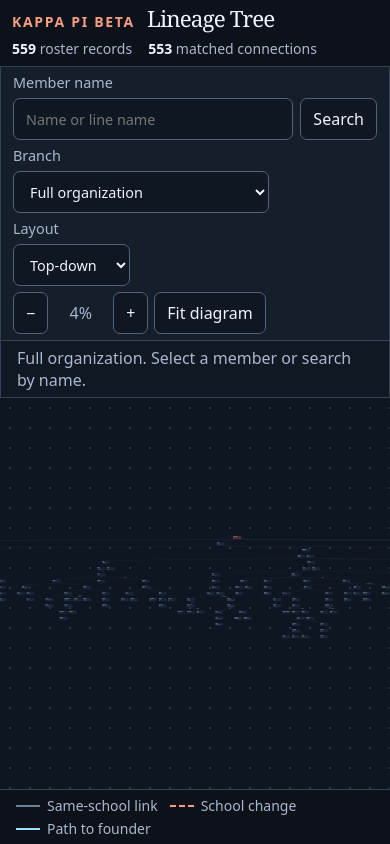
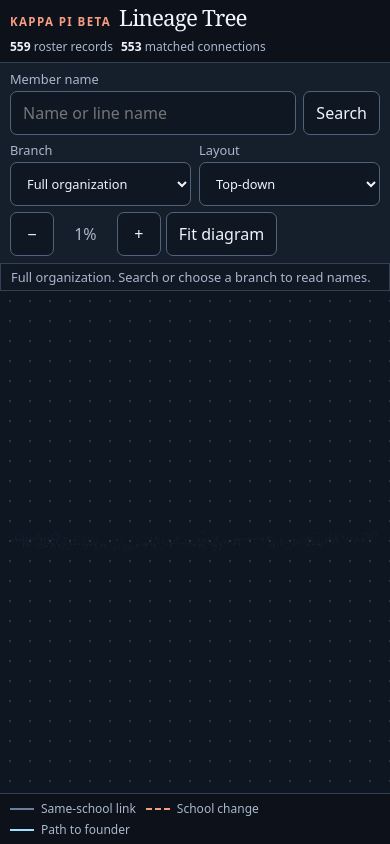
Before and after one commit to Techychris/kpib-lineage, a plain HTML site: page index.html in a window 390 px wide. Drawn offline with Linux system fonts and the light colour scheme.

Commit message:
Improve phone layout and full-tree zoom

```diff
--- a/index.html
+++ b/index.html
@@ -55,6 +55,34 @@ main>section{display:flex;flex-direction:column;flex:1;min-height:0}
 #canvas{flex:1;min-height:0;height:auto;border-radius:0;border-inline:0}
 .diagram-key{margin:0;padding:6px 16px}
 @media(max-width:700px){header{padding:8px 12px}.tools{padding:6px 12px;gap:6px}.diagram-key{gap:4px 12px}}
+
+@media(max-width:700px){
+  main>section{position:relative}
+  header{padding:7px 10px}
+  header>div{gap:2px 8px}
+  .brand{font-size:.72rem}
+  .stats{font-size:.75rem;gap:8px}
+  .tools{display:grid;grid-template-columns:minmax(0,1fr) minmax(0,1fr);gap:6px 8px;padding:7px 10px;border-inline:0}
+  .tools>label,.search label{min-width:0;gap:3px;font-size:.8rem}
+  .tools select{width:100%;min-width:0}
+  .search{grid-column:1/-1;order:-1}
+  .search input{font-size:16px}
+  .tools button,.tools input,.tools select{min-height:44px}
+  .zoom-controls{grid-column:1/-1;gap:5px}
+  .zoom-controls button{min-width:44px}
+  #overview{grid-column:1/-1;justify-self:start;margin:0}
+  #matches{position:absolute;z-index:1;top:69px;left:10px;right:10px;max-height:min(45dvh,280px);overflow:auto;overscroll-behavior:contain;box-shadow:0 8px 24px #0008;border:1px solid var(--line);border-radius:7px}
+  #matches button{width:100%;min-height:44px}
+  #caption{font-size:.8rem;padding:4px 10px}
+  .context{gap:5px 8px;padding:6px 10px}
+  .context strong{font-size:1rem}
+  .context .meta{font-size:.8rem}
+  .context button{min-height:44px}
+  .diagram-key{font-size:.75rem;gap:4px 10px;padding:6px 10px max(6px,env(safe-area-inset-bottom))}
+}
+@media(max-width:700px) and (max-height:540px){
+  header .stats,#caption,.diagram-key{display:none}
+}
 </style></head>
 <body><main>
 <header><div><p class="brand">Kappa Pi Beta</p><h1>Lineage Tree</h1></div><p class="stats"><span><b>559</b> roster records</span><span><b>553</b> matched connections</span></p></header>
@@ -97,7 +125,7 @@ const OVERVIEW=-1, UNRESOLVED=-2;
 let branch=OVERVIEW, selected=null, full=false, dimensions=[0,0];
 const drawing=d3.select(svg);
 const scene=drawing.append('g');
-const zoom=d3.zoom().scaleExtent([0.04,3]).extent(()=>[[0,0],[canvas.clientWidth,canvas.clientHeight]])
+const zoom=d3.zoom().scaleExtent([0.002,3]).extent(()=>[[0,0],[canvas.clientWidth,canvas.clientHeight]])
   .filter(event=>!event.button&&(event.type!=='mousedown'||!event.target.closest('.node')))
   .on('zoom',event=>{scene.attr('transform',event.transform);pick('zoom').textContent=Math.round(event.transform.k*100)+'%';});
 drawing.call(zoom).on('dblclick.zoom',null);
@@ -195,14 +223,14 @@ function draw(){
 }
 function fit(){
   const w=canvas.clientWidth,h=canvas.clientHeight;
-  const scale=Math.max(.04,Math.min(1,(w-24)/dimensions[0],(h-24)/dimensions[1]));
+  const scale=Math.max(.002,Math.min(1,(w-24)/dimensions[0],(h-24)/dimensions[1]));
   drawing.call(zoom.transform,d3.zoomIdentity.translate((w-dimensions[0]*scale)/2,(h-dimensions[1]*scale)/2).scale(scale));
 }
 function describe(){
   member.hidden=selected===null;
   pick('overview').hidden=branch===OVERVIEW;
   if(selected===null){
-    caption.textContent='Full organization. Select a member or search by name.';
+    caption.textContent='Full organization. Search or choose a branch to read names.';
     return;
   }
   const [line,parent,,actual]=records[selected];
@@ -212,7 +240,7 @@ function describe(){
   parentButton.hidden=parent===null;
   parentButton.textContent=parent===null?'':'Big Brother · '+records[parent][3];
   modeButton.textContent=full?'Focus on member':'Full branch';
-  caption.textContent=full?'Full founder branch. Drag to pan or scroll to zoom.':'Showing the path to the founder and this member’s direct connections. Drag to pan or scroll to zoom.';
+  caption.textContent=full?'Full founder branch. Drag to pan. Pinch or use the zoom controls.':'Showing the path to the founder and this member’s direct connections. Drag to pan. Pinch or use the zoom controls.';
 }
 function focusNode(id,moveFocus=false){
   const node=nodesById.get(id);
@@ -254,6 +282,7 @@ canvas.addEventListener('keydown',event=>{
 });
 pick('overview').addEventListener('click',()=>{show(OVERVIEW);query.focus();});
 query.addEventListener('input',()=>matches.replaceChildren());
+query.addEventListener('keydown',event=>{if(event.key==='Escape') matches.replaceChildren();});
 pick('find').addEventListener('submit',event=>{
   event.preventDefault();
   const normalize=value=>value.normalize('NFD').replace(/\p{M}/gu,'').toLocaleLowerCase().replace(/[^\p{L}\p{N}]+/gu,' ').trim();
```
